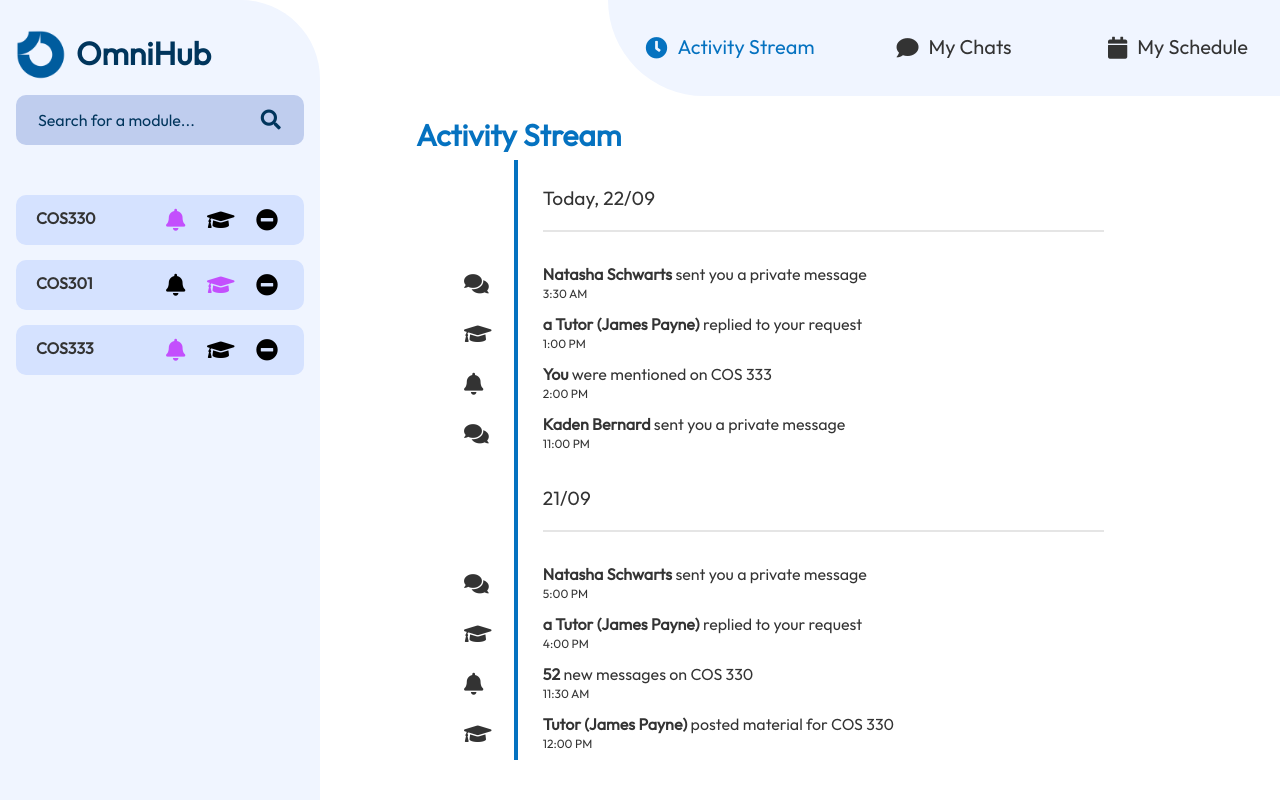
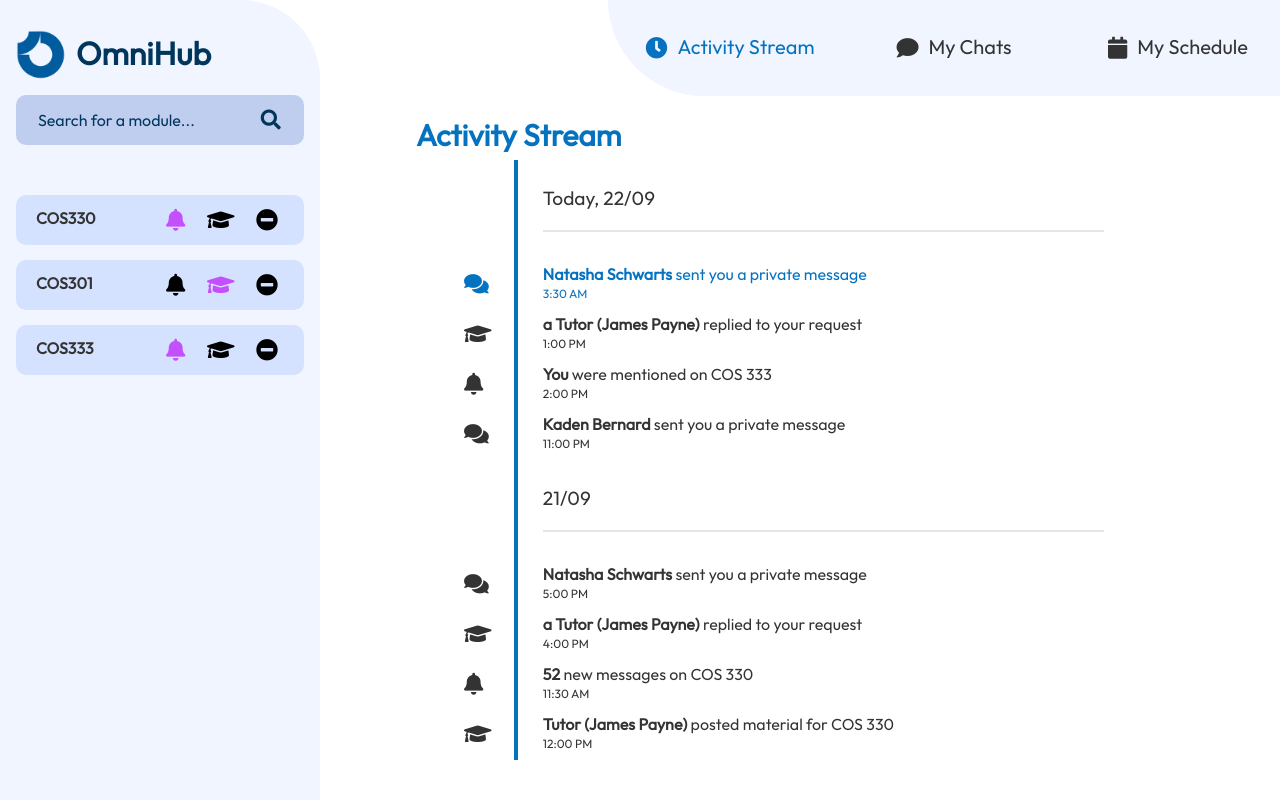
Before and after one commit to SameetKeshav/IMY320_Error-505, an Angular app: page /home in a window 1280 px wide. In both pictures the pointer is over the element 488 px from the left and 285 px from the top of the page. Built offline with nearby package versions, Linux system fonts and the light colour scheme.

Commit message:
Update home.component.scss

```diff
--- a/src/app/home/home.component.scss
+++ b/src/app/home/home.component.scss
@@ -272,7 +272,9 @@ input:focus {
   align-items: center;
   color: #333333;
   cursor: pointer;
-}
+
+}
+
 
 .recordDay {
   width: 100%;
@@ -287,6 +289,12 @@ input:focus {
   height: 100%;
   display: flex;
   align-items: center;
+}
+.record:hover .icon {
+  color: #0572c0;
+}
+.record:hover .recordText{
+  color: #0572c0;
 }
 .icon label {
   font-size: 12px;
@@ -340,7 +348,9 @@ input:focus {
   padding-left: 25px;
   width: 90%;
 }
-
+.dayText:hover{
+  cursor:default;
+}
 .recordText {
   font-size: larger;
   color: #333333;
@@ -375,6 +385,9 @@ html {
 .chat:hover,
 .profile:hover {
   cursor: pointer;
+}
+.chat:hover .details{
+  color: #0572c0;
 }
 .profile {
   width: 75px;
```
